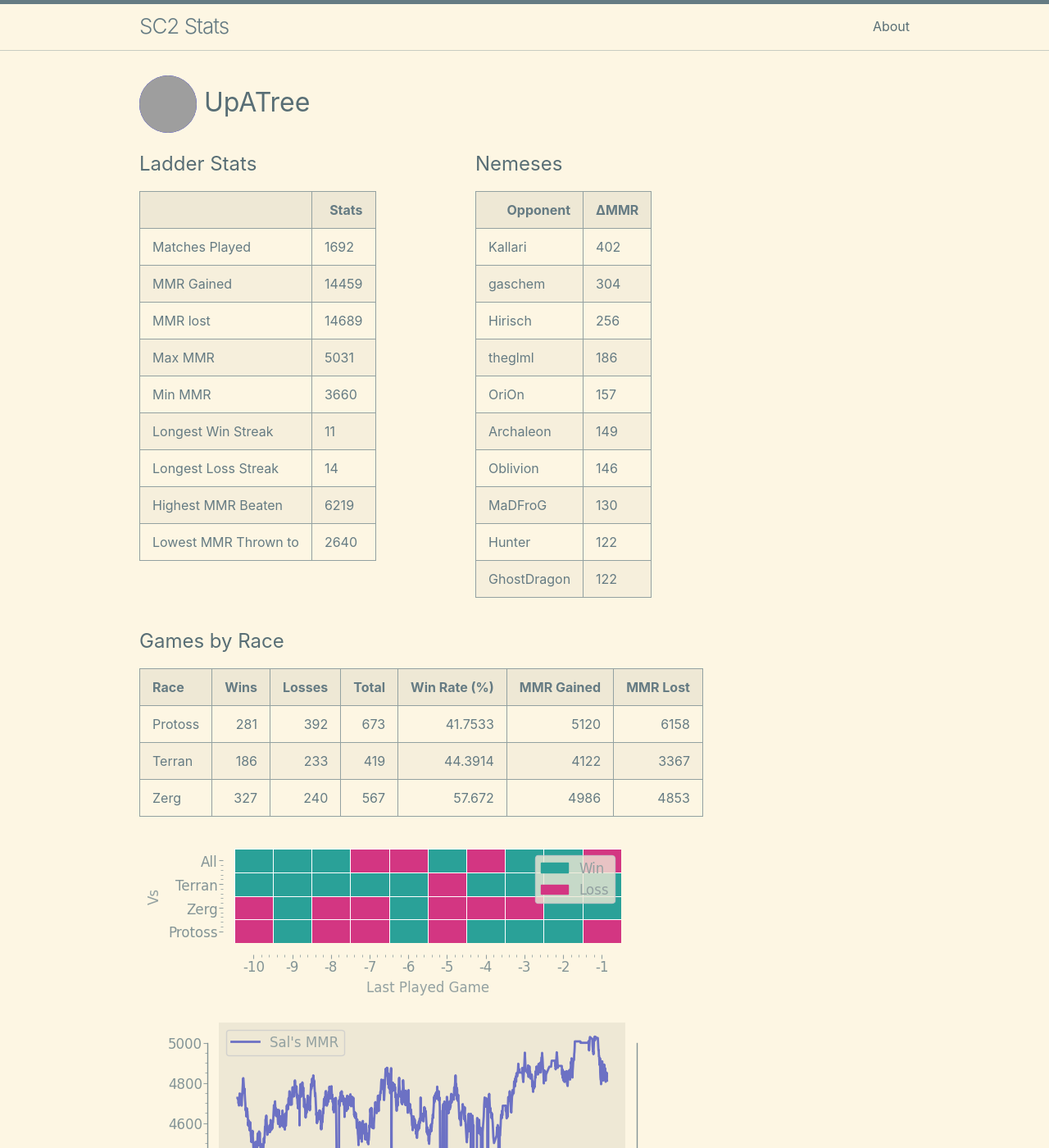
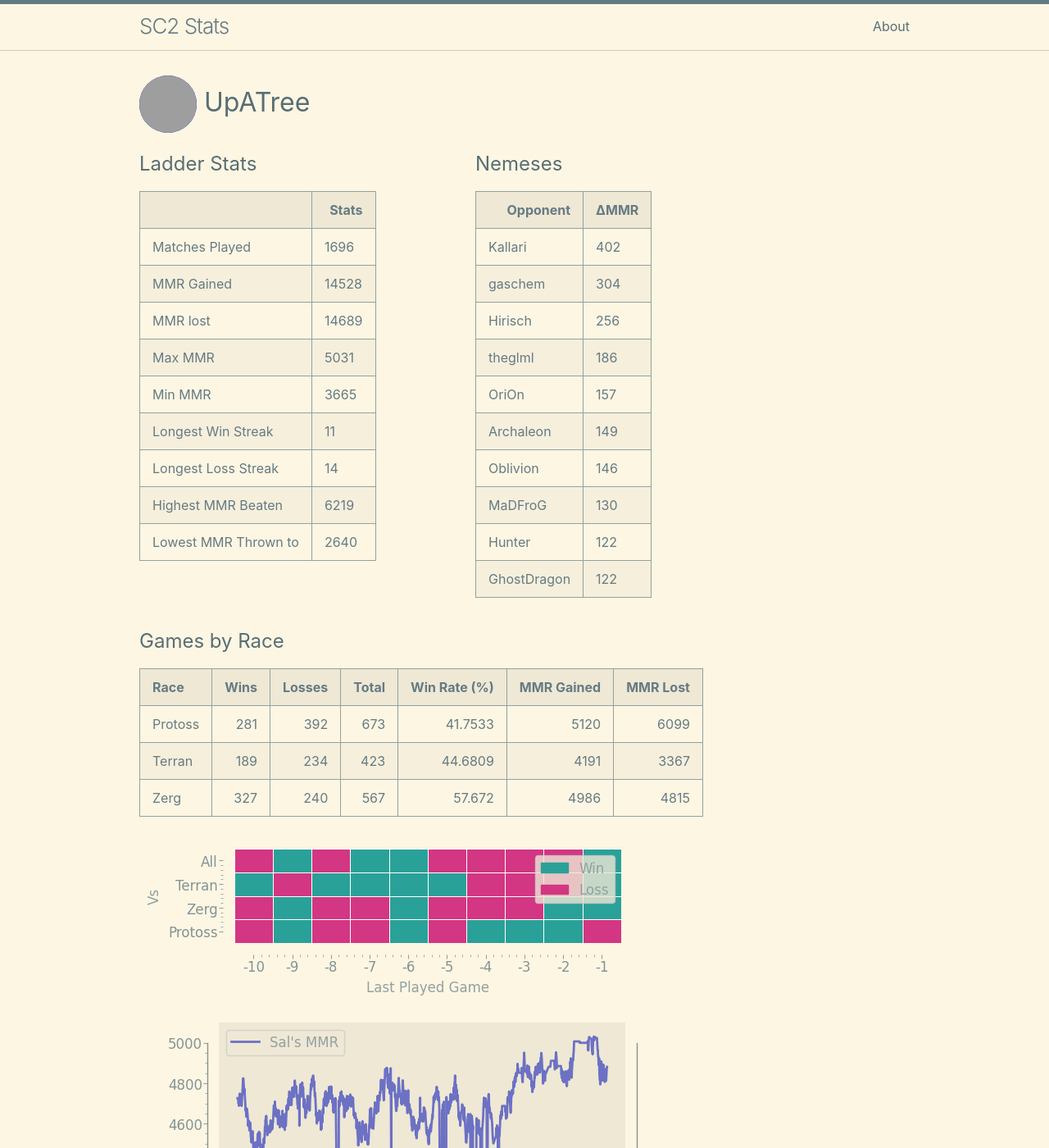
Before and after one commit to kylermurphy/UpATree, a Jekyll site: the page built from docs/index.md, in a window 1280 px wide and 1400 px high. Shown: the whole window at 82% size. Built offline with Jekyll 4.4.1, drawn with Linux system fonts in a browser that asks for light colours; grey boxes are pictures that could not be loaded.

Commit message:
running on push

```diff
--- a/docs/index.md
+++ b/docs/index.md
@@ -18,11 +18,11 @@ layout: home
   <tbody>
     <tr>
       <td>Matches Played</td>
-      <td>1692</td>
+      <td>1696</td>
     </tr>
     <tr>
       <td>MMR Gained</td>
-      <td>14459</td>
+      <td>14528</td>
     </tr>
     <tr>
       <td>MMR lost</td>
@@ -34,7 +34,7 @@ layout: home
     </tr>
     <tr>
       <td>Min MMR</td>
-      <td>3660</td>
+      <td>3665</td>
     </tr>
     <tr>
       <td>Longest Win Streak</td>
@@ -114,9 +114,9 @@ layout: home
 
 | Race    |   Wins |   Losses |   Total |   Win Rate (%) |   MMR Gained |   MMR Lost |
 |:--------|-------:|---------:|--------:|---------------:|-------------:|-----------:|
-| Protoss |    281 |      392 |     673 |        41.7533 |         5120 |       6158 |
-| Terran  |    186 |      233 |     419 |        44.3914 |         4122 |       3367 |
-| Zerg    |    327 |      240 |     567 |        57.672  |         4986 |       4853 |
+| Protoss |    281 |      392 |     673 |        41.7533 |         5120 |       6099 |
+| Terran  |    189 |      234 |     423 |        44.6809 |         4191 |       3367 |
+| Zerg    |    327 |      240 |     567 |        57.672  |         4986 |       4815 |
 
 ![Games by Race](./assets/gm_hist.png)
 
--- a/log.txt
+++ b/log.txt
@@ -798,3 +798,4 @@ Writing a log file 2025-04-02 16:31:00.
 Writing a log file 2025-04-02 16:53:52.
 Writing a log file 2025-04-02 17:20:31.
 Writing a log file 2025-04-02 17:48:07.
+Writing a log file 2025-04-02 18:32:40.
```
Also changed, not shown: docs/assets/MMR.png, docs/assets/daily.png, docs/assets/gm_hist.png, docs/assets/r_wrt.png, 1 other file.
